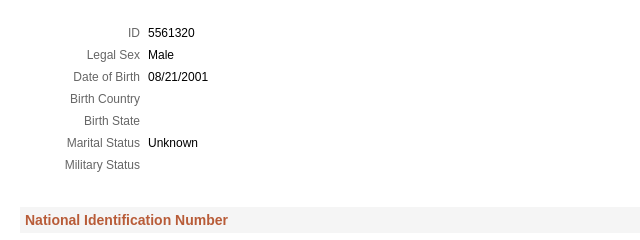
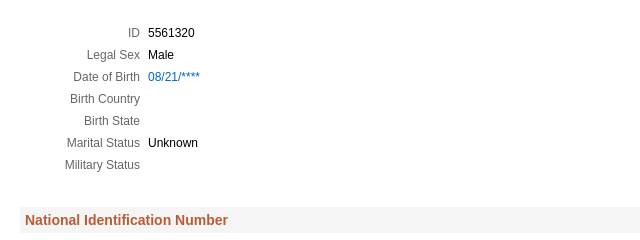
Before and after one commit to r-sonak/-r-sonak.github.io-, a plain HTML site: page index.html in a window 1280 px wide. Shown: the part 202-442 px from the top of the page, 0-640 px from the left. Drawn offline with Linux system fonts and the light colour scheme.

Commit message:
Update index.html

```diff
--- a/index.html
+++ b/index.html
@@ -11,6 +11,11 @@
             padding: 0;
             background-color: white;
         }
+
+        .date-hidden {
+    color: #0066cc;  /* Blue color for the masked date */
+    cursor: pointer;
+}
 
         .header {
             background-color: #b0141c;
@@ -187,8 +192,11 @@
                 <div class="label">Legal Sex</div>
                 <div>Male</div>
 
+
                 <div class="label">Date of Birth</div>
-                <div>08/21/2001</div>
+                <div>
+                    <span id="dob" class="date-hidden" onclick="toggleDate(this)">08/21/****</span>
+                </div>
 
                 <div class="label">Birth Country</div>
                 <div></div>
@@ -273,5 +281,18 @@
             If any of the information is wrong, contact your administrative office.
         </div>
     </div>
+
+
+    <script>
+    function toggleDate(element) {
+        if (element.textContent === "08/21/****") {
+            element.textContent = "08/21/2001";
+            element.style.color = "black";  // Changes to black when showing full date
+        } else {
+            element.textContent = "08/21/****";
+            element.style.color = "#0066cc";  // Changes back to blue when masked
+        }
+    }
+    </script>
 </body>
 </html>
```
